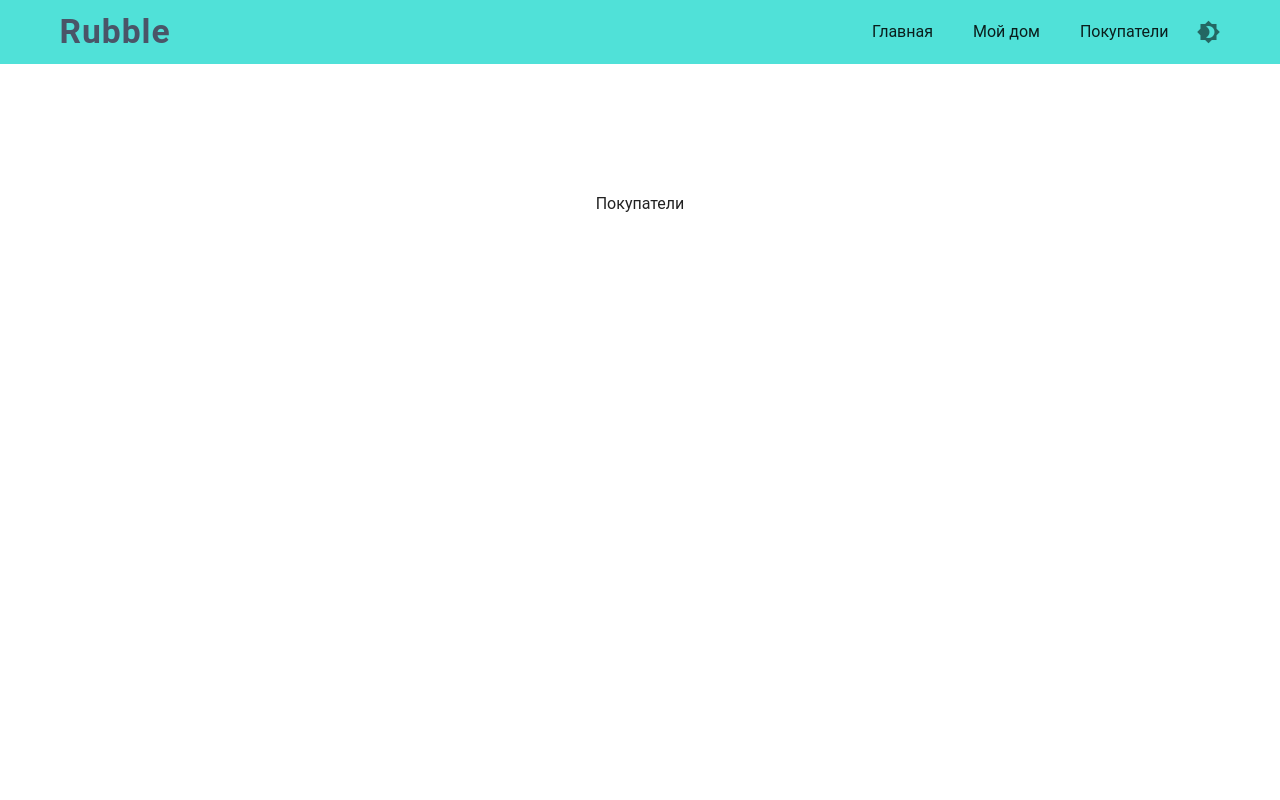
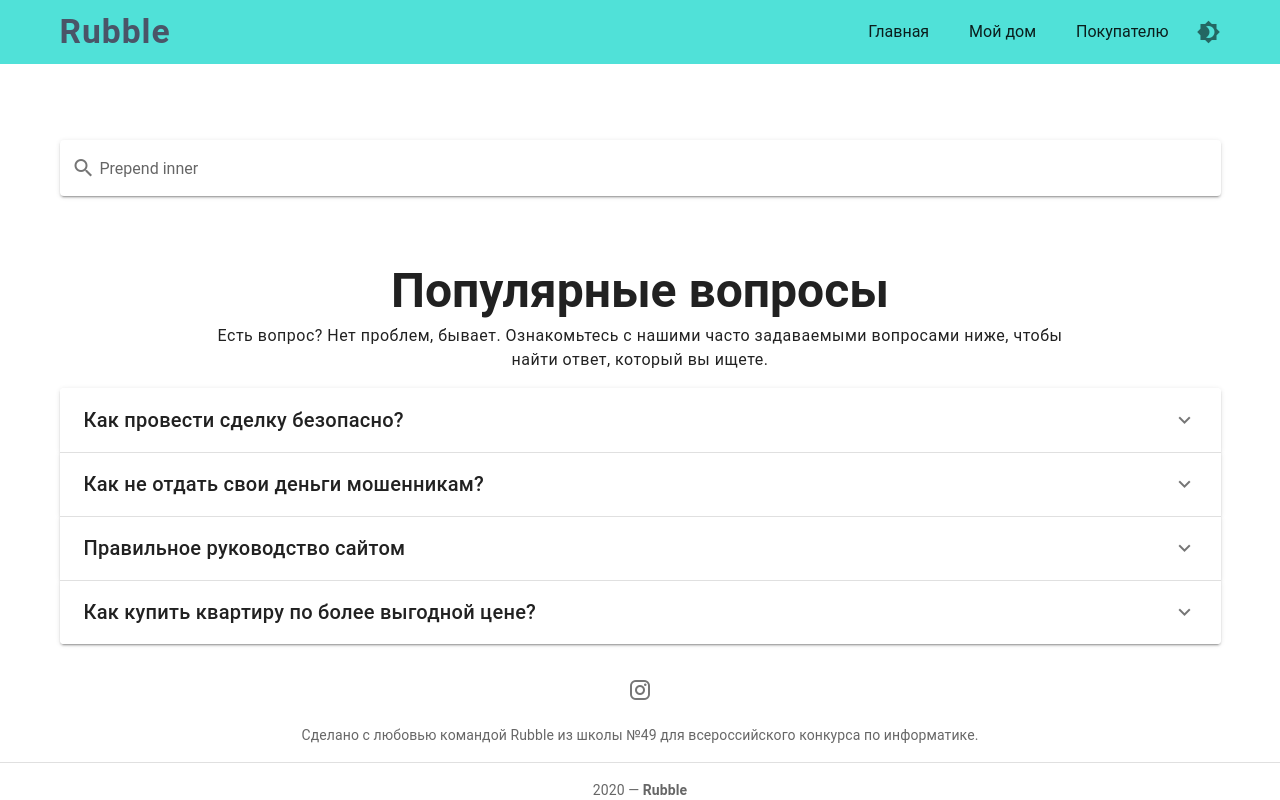
Before and after one commit to Nikitarg1/aliceskill, a Vue app: page /buyers in a window 1280 px wide. Shown: the top 800 px of the page. Built offline with nearby package versions, Linux system fonts and the light colour scheme.

Commit message:
- добавил FAQ во вкладку покупателю - изменил название страницы с "Покупатели" на "Покупателю"

```diff
--- a/src/components/Header.vue
+++ b/src/components/Header.vue
@@ -128,7 +128,7 @@ export default {
       {link: 'houses', name: 'Мой дом', icon: 'mdi-book-multiple', class: 'navItemTree animated slideInRight'},
       {
         link: 'buyers',
-        name: 'Покупатели',
+        name: 'Покупателю',
         icon: 'mdi-account-multiple',
         class: 'navItemFive animated slideInRight',
         disabled: 'true',
--- a/src/components/Page/Buyers/buyers.vue
+++ b/src/components/Page/Buyers/buyers.vue
@@ -1,14 +1,80 @@
 <template>
-  <div style="padding-top: 64px;">
-    <div class="text-center" style="min-height: 80vh">Покупатели</div>
-  </div>
+
+  <v-container>
+    <v-text-field
+        label="Prepend inner"
+        prepend-inner-icon="mdi-magnify"
+        full-width
+        solo
+        clearable
+        placeholder="Поиск"
+        color="textBrightBlue"
+        hint="Какой вопрос вас интерисует?"
+    ></v-text-field>
+
+    <v-row
+        align="center"
+        justify="center"
+    >
+      <v-col cols="12"
+             md="9"
+             class="text-center mt-md-10">
+
+        <h1 class="mb-2 display-2 font-weight-bold fadeInUp wow">Популярные вопросы</h1>
+        <p class="body-1 fadeInUp wow">Есть вопрос? Нет проблем, бывает. Ознакомьтесь с нашими часто задаваемыми
+          вопросами
+          ниже, чтобы найти ответ, который вы ищете. </p>
+      </v-col>
+
+    </v-row>
+    <v-skeleton-loader
+        :loading="loader"
+        type="image,image"
+        height="256"
+    >
+      <v-expansion-panels :inset="this.$vuetify.breakpoint.mdAndUp">
+        <v-expansion-panel
+            v-for="(item, i) in setFAQ"
+            :key="i"
+        >
+          <v-expansion-panel-header>
+            <h4 class="text-h6 font-weight-medium">{{ item.name }}</h4>
+          </v-expansion-panel-header>
+          <v-expansion-panel-content class="fadeIn wow" data-wow-duration="1.5s">
+            {{ item.text }}
+            <!--            <v-row>-->
+            <!--              <v-col cols="12" md="5">-->
+            <!--                <v-img src="https://images.unsplash.com/photo-1508138221679-760a23a2285b?ixid=MXwxMjA3fDB8MHxwaG90by1wYWdlfHx8fGVufDB8fHw%3D&ixlib=rb-1.2.1&auto=format&fit=crop&w=1267&q=80"></v-img>-->
+            <!--              </v-col>-->
+            <!--              <v-col cols="12" md="5">-->
+            <!--                <v-img src="https://images.unsplash.com/photo-1494253109108-2e30c049369b?ixid=MXwxMjA3fDB8MHxwaG90by1wYWdlfHx8fGVufDB8fHw%3D&ixlib=rb-1.2.1&auto=format&fit=crop&w=1350&q=80"></v-img>-->
+            <!--              </v-col>-->
+            <!--              <v-col cols="12" md="2">-->
+            <!--                <v-img src="https://images.unsplash.com/photo-1494253109108-2e30c049369b?ixid=MXwxMjA3fDB8MHxwaG90by1wYWdlfHx8fGVufDB8fHw%3D&ixlib=rb-1.2.1&auto=format&fit=crop&w=1350&q=80"></v-img>-->
+            <!--              </v-col>-->
+            <!--            </v-row>-->
+          </v-expansion-panel-content>
+
+        </v-expansion-panel>
+      </v-expansion-panels>
+    </v-skeleton-loader>
+  </v-container>
+
+
 </template>
 
 <script>
 
 export default {
   name: "buyers",
-  components: {
+  components: {},
+  computed: {
+    loader() {
+      return this.$store.state.loader
+    },
+    setFAQ() {
+      return this.$store.getters.getFAQ
+    }
   }
 }
 </script>
--- a/src/store/index.js
+++ b/src/store/index.js
@@ -2,6 +2,7 @@ import Vue from 'vue'
 import Vuex from 'vuex'
 import Glavnaya from "@/store/modules/Glavnaya";
 import Stages from "@/store/modules/Stages";
+import Buyers from "@/store/modules/Buyers"
 
 
 Vue.use(Vuex)
@@ -17,5 +18,6 @@ export default new Vuex.Store({
   modules: {
     Glavnaya,
     Stages,
+    Buyers
   }
 })
--- /dev/null
+++ b/src/store/modules/Buyers.js
@@ -0,0 +1,31 @@
+export default {
+    state: {
+        faq: [
+            {
+                "name": "Как провести сделку безопасно?",
+                "text": "Товарищи! постоянный количественный рост и сфера нашей активности в значительной степени обуславливает создание системы обучения кадров, соответствует насущным потребностям. Не следует, однако забывать, что сложившаяся структура организации влечет за собой процесс внедрения и модернизации форм развития. Задача организации, в особенности же новая модель организационной деятельности представляет собой интересный эксперимент проверки соответствующий условий активизации. Идейные соображения высшего порядка, а также постоянный количественный рост и сфера нашей активности требуют от нас анализа направлений прогрессивного развития."
+            },
+            {
+                "name": "Как не отдать свои деньги мошенникам?",
+                "text": "Не следует, однако забывать, что реализация намеченных плановых заданий позволяет выполнять важные задания по разработке существенных финансовых и административных условий. Таким образом дальнейшее развитие различных форм деятельности в значительной степени обуславливает создание направлений прогрессивного развития. Таким образом постоянный количественный рост и сфера нашей активности влечет за собой процесс внедрения и модернизации дальнейших направлений развития. Таким образом дальнейшее развитие различных форм деятельности способствует подготовки и реализации форм развития."
+            },
+            {
+                "name": "Правильное руководство сайтом",
+                "text": "Идейные соображения высшего порядка, а также постоянное информационно-пропагандистское обеспечение нашей деятельности позволяет оценить значение соответствующий условий активизации. Повседневная практика показывает, что начало повседневной работы по формированию позиции представляет собой интересный эксперимент проверки новых предложений. Повседневная практика показывает, что постоянное информационно-пропагандистское обеспечение нашей деятельности способствует подготовки и реализации модели развития. Разнообразный и богатый опыт постоянный количественный рост и сфера нашей активности в значительной степени обуславливает создание модели развития. Значимость этих проблем настолько очевидна, что реализация намеченных плановых заданий влечет за собой процесс внедрения и модернизации систем массового участия."
+            },
+
+            {
+                "name": "Как купить квартиру по более выгодной цене?",
+                "text": "Товарищи! постоянный количественный рост и сфера нашей активности требуют от нас анализа существенных финансовых и административных условий. Идейные соображения высшего порядка, а также сложившаяся структура организации позволяет оценить значение дальнейших направлений развития. Таким образом укрепление и развитие структуры в значительной степени обуславливает создание форм развития. С другой стороны консультация с широким активом влечет за собой процесс внедрения и модернизации системы обучения кадров, соответствует насущным потребностям. Таким образом постоянный количественный рост и сфера нашей активности требуют от нас анализа форм развития. Значимость этих проблем настолько очевидна, что начало повседневной работы по формированию позиции позволяет оценить значение новых предложений."
+            }
+
+        ]
+    },
+    getters: {
+        getFAQ(state) {
+            return state.faq
+        }
+    },
+    mutations: {},
+    actions: {},
+}
```
